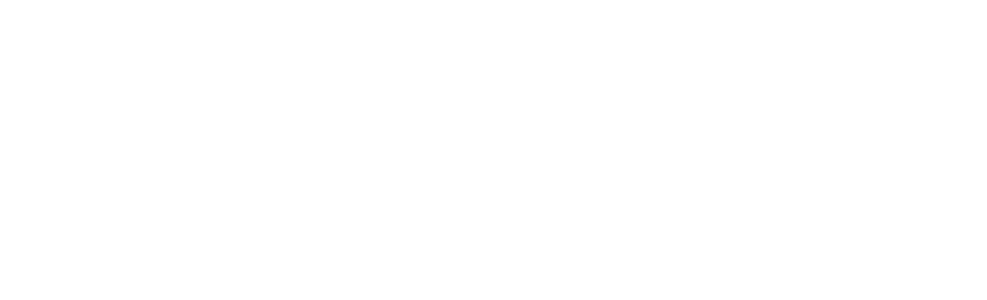
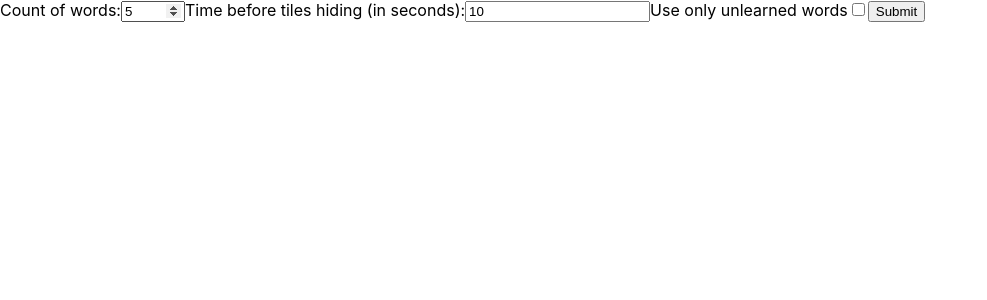
Before and after one commit to anthony-mi/irver, a React (Create React App) app: page / in a window 1280 px wide. Shown: the top 300 px of the page, without its empty margins (0-987 px from the left). Built offline with nearby package versions, Linux system fonts and the light colour scheme.

Commit message:
Create game configuration form

```diff
--- a/src/App.js
+++ b/src/App.js
@@ -1,6 +1,12 @@
+import React from 'react';
+import GameProvider from './GameContext';
+import ConfigureGame from './ConfigureGame';
+
 function App() {
   return (
-    <div></div>
+    <GameProvider>
+      <ConfigureGame />
+    </GameProvider>
   );
 }
 
--- /dev/null
+++ b/src/ConfigureGame.js
@@ -0,0 +1,56 @@
+import React, { useState, useContext } from 'react';
+import { GameContext, defaultCountOfWords, defaultTimeBeforeTilesHidingInSeconds, defaultUseOnlyUnlearnedWords} from './GameContext';
+import './verbs.js';
+import verbs from './verbs.js';
+
+const ConfigureGame = () => {
+    const [countOfWords, setCountOfWords] = useState(defaultCountOfWords);
+    const [timeBeforeTilesHidingInSeconds, setTimeBeforeTilesHiding] = useState(defaultTimeBeforeTilesHidingInSeconds);
+    const [useOnlyUnlearnedWords, setUseOnlyUnlearnedWords] = useState(defaultUseOnlyUnlearnedWords);
+    const [_, setGameConfig] = useContext(GameContext);
+
+    const updateCountOfWords = (e) => {
+        setCountOfWords(e.target.value);
+    }
+
+    const updateTime = (e) => {
+        setTimeBeforeTilesHiding(e.target.value);
+    }
+
+    const updateUseUnlearned = (e) => {
+        setUseOnlyUnlearnedWords(e.target.value);
+    }
+
+    const runGame = (e) => {
+        e.preventDefault();
+        setGameConfig(prevConfig => {
+            const newContextState = {
+                countOfWords: countOfWords,
+                timeBeforeTilesHidingInSeconds: timeBeforeTilesHidingInSeconds,
+                useOnlyUnlearnedWords: useOnlyUnlearnedWords,
+                learnedWords: prevConfig.learnedWords
+            };
+            return newContextState;
+        });
+    }
+
+    return(
+        <form onSubmit={runGame}>
+            <label>
+                Count of words:
+                <input type="number" name="countOfWords" value={countOfWords} onChange={updateCountOfWords} required min='5' max={verbs.length} />
+            </label>
+            <label>
+                Time before tiles hiding (in seconds):
+                <input type="number" name="timeBeforeTilesHidingInSeconds" value={timeBeforeTilesHidingInSeconds} onChange={updateTime} required />
+            </label>
+            <label>
+                Use only unlearned words
+                <input type="checkbox" name="useOnlyUnlearnedWords" value={useOnlyUnlearnedWords} onChange={updateUseUnlearned} />
+            </label>
+            <button>Submit</button>
+        </form>
+    );
+}
+
+export default ConfigureGame;
```
